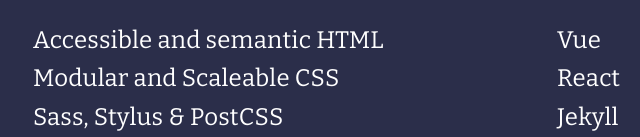
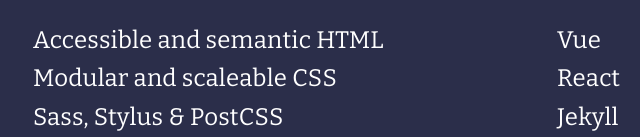
Before and after one commit to ingvijonasson/ingvijonasson.github.io, a website: page cv/index.html in a window 1280 px wide. Shown: the part 663-800 px from the top of the page, 95-735 px from the left. Drawn offline with nearby package versions, Linux system fonts and the light colour scheme.

Commit message:
Fix typo

```diff
--- a/css/settings.css
+++ b/css/settings.css
@@ -1,5 +1,5 @@
 /* ----------
-// settings
+   settings
 // ---------- */
 :root {
   --font-size-0: .8rem;
--- a/cv/index.html
+++ b/cv/index.html
@@ -27,7 +27,7 @@
 					<h3 class="o-section__subtitle" id="day-to-day-comfort">Day to day comfort</h3>
 					<ul>
 						<li>Accessible and semantic HTML</li>
-						<li>Modular and Scaleable CSS</li>
+						<li>Modular and scaleable CSS</li>
 						<li>Sass, Stylus & PostCSS</li>
 						<li>Javascript</li>
 						<li>Git</li>
```
